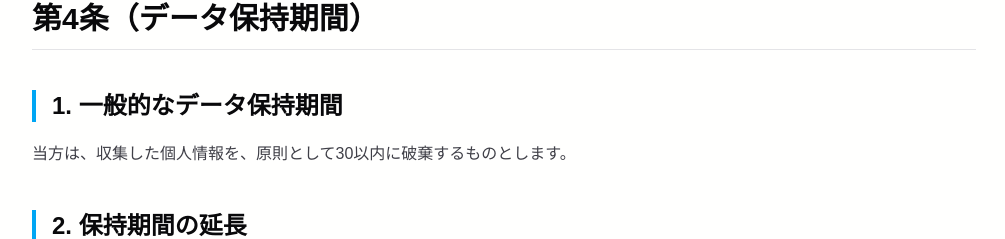
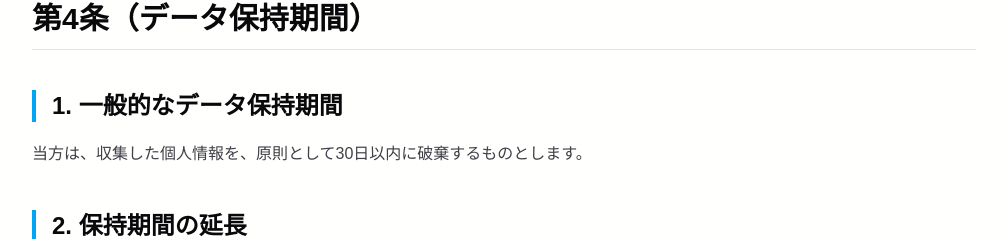
Before and after one commit to UniPro-tech/AnalyzeBotSite, a Next.js app: page /legal/privacy in a window 1280 px wide. Shown: the part 1026-1265 px from the top of the page, without its empty margins (136-1141 px from the left). Built offline with nearby package versions, Linux system fonts and the light colour scheme.

Commit message:
誤字の修正と広告方法の修正

```diff
--- a/src/app/legal/privacy/page.mdx
+++ b/src/app/legal/privacy/page.mdx
@@ -26,7 +26,7 @@ export const metadata = {
 
 ### 1. 一般的なデータ保持期間
 
-当方は、収集した個人情報を、原則として30以内に破棄するものとします。
+当方は、収集した個人情報を、原則として30日以内に破棄するものとします。
 
 ### 2. 保持期間の延長
 
@@ -99,7 +99,7 @@ export const metadata = {
 
 ## 第10条 本ポリシーの変更
 
-当方は、法令の変更や本企画の運営上の理由により、本ポリシーを変更することがあります。変更後のプライバシーポリシーは、本ページに掲載した時点で効力を生じるものとします。重要な変更がある場合は、Slackのチャンネル上で適切な方法により通知します。
+当方は、法令の変更や本企画の運営上の理由により、本ポリシーを変更することがあります。変更後のプライバシーポリシーは、本ページに掲載した時点で効力を生じるものとします。重要な変更がある場合は、Discordサポートサーバー上もしくは管理者のDMなどの適切な方法により通知します。
 
 ## 第11条（個人情報取扱いに関する相談や苦情の連絡先）
 
```
